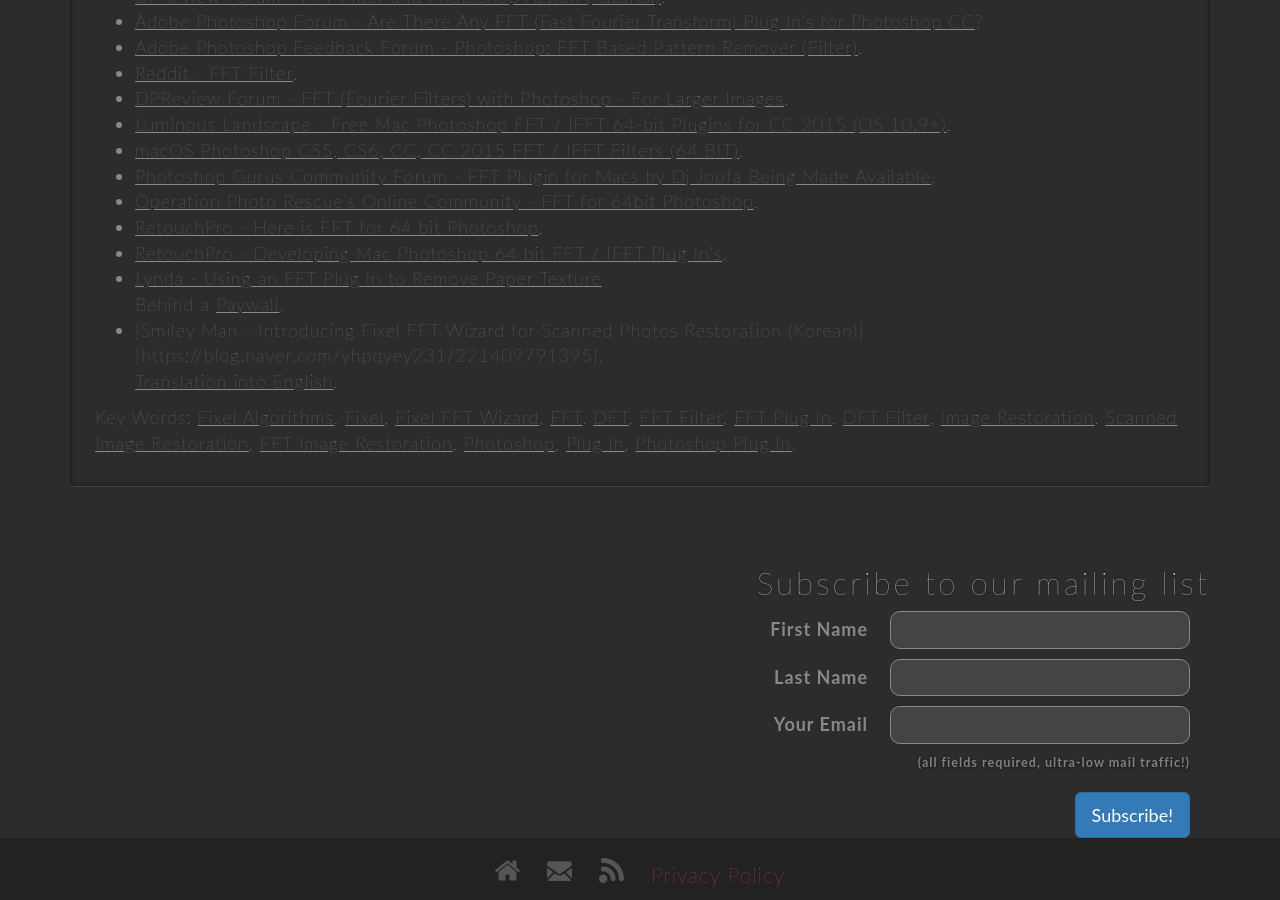
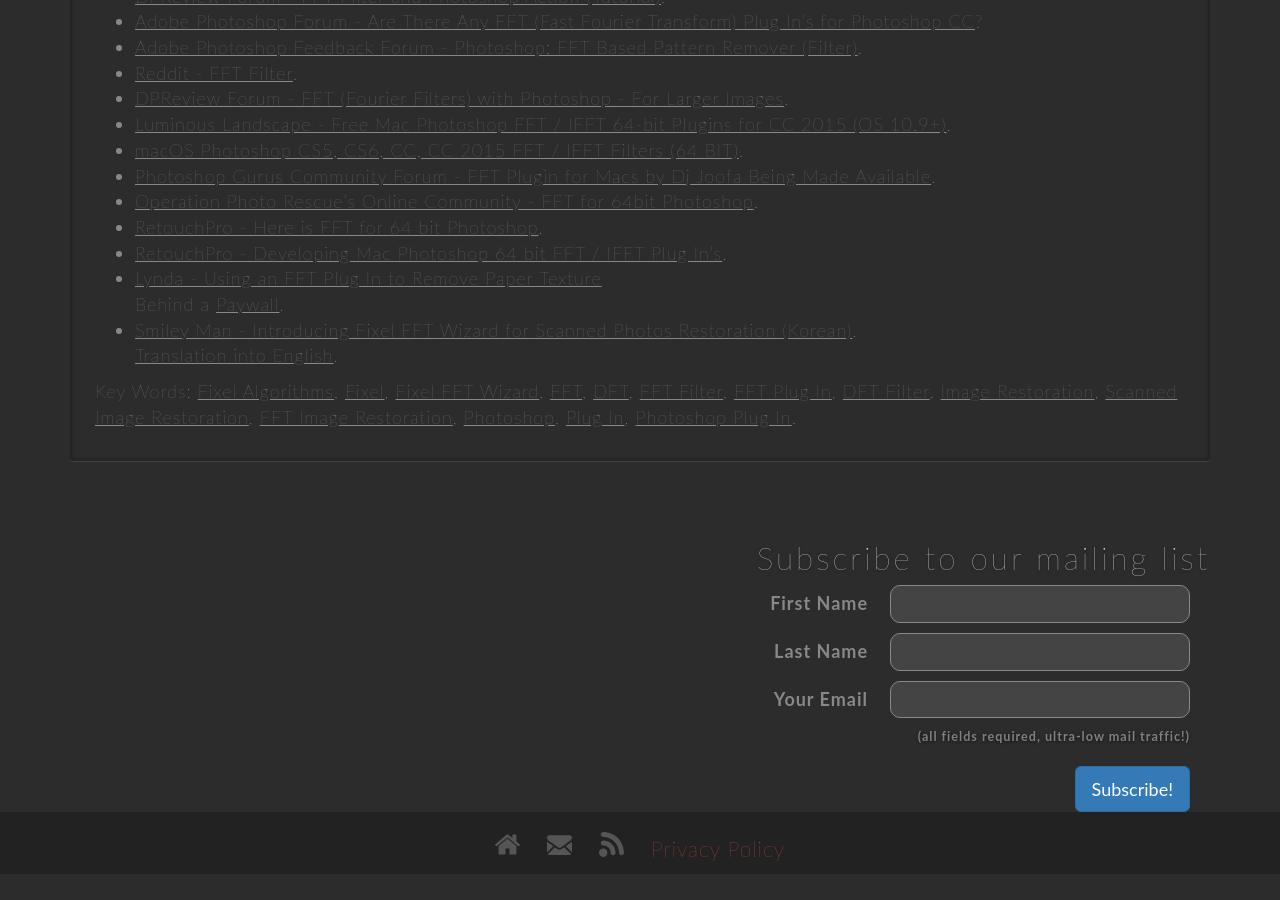
Before and after one commit to FixelAlgorithmsTeam/fixel, a Jekyll site: the page built from _posts/2018-07-21-fixel-fft-wizard-1-ps.md, in a window 1280 px wide and 900 px high, scrolled down 7646 px. Built offline with Jekyll 4.4.1, drawn with Linux system fonts in a browser that asks for light colours; nearby versions of some CDN libraries; comment, search, counter and statistics services are not loaded; after the commit the page ends 8520 px from its top, so only the background shows below that.

Commit message:
Update 2018-07-21-fixel-fft-wizard-1-ps.md

```diff
--- a/_posts/2018-07-21-fixel-fft-wizard-1-ps.md
+++ b/_posts/2018-07-21-fixel-fft-wizard-1-ps.md
@@ -238,7 +238,7 @@
 ## Resources
 
  *  [Use FFT To Reduce Texture](http://www.tipsquirrel.com/use-fft-to-reduce-texture/).
- *  [Youtube - Photoshop FFT Tutorial](Photoshop FFT Tutorial).
+ *  [Youtube - Photoshop FFT Tutorial](https://www.youtube.com/watch?v=vb4XFNC4MvU).
  *  [Youtube - Using FFT Filter for Photoshop to Remove Old Paper Texture](https://www.youtube.com/watch?v=SUqsm9_iCbQ).
  *  [Youtube - FFT Photoshop Action](https://www.youtube.com/watch?v=3jeOsgM5NMs).
  *  [Youtube - Using an FFT Filter to Remove Repeating Patterns](https://www.youtube.com/watch?v=yyox358zIRw&t=232s).
@@ -257,7 +257,7 @@
  *  [RetouchPro - Developing Mac Photoshop 64 bit FFT / IFFT Plug In's](https://www.retouchpro.com/forum/tools/software/38446).
  *  [Lynda - Using an FFT Plug In to Remove Paper Texture](https://www.lynda.com/Photoshop-tutorials/Using-FFT-plugin-remove-paper-texture/373087/385421-4.html)
     Behind a [Paywall](https://en.wikipedia.org/wiki/Paywall).
- *	[Smiley Man - Introducing Fixel FFT Wizard for Scanned Photos Restoration (Korean)][https://blog.naver.com/yhpqyey231/221409791395].
+ *	[Smiley Man - Introducing Fixel FFT Wizard for Scanned Photos Restoration (Korean)](https://blog.naver.com/yhpqyey231/221409791395).
  	[Translation into English](https://translate.google.com/translate?sl=auto&tl=en&u=https%3A%2F%2Fblog.naver.com%2Fyhpqyey231%2F221409791395).
 
 
```
